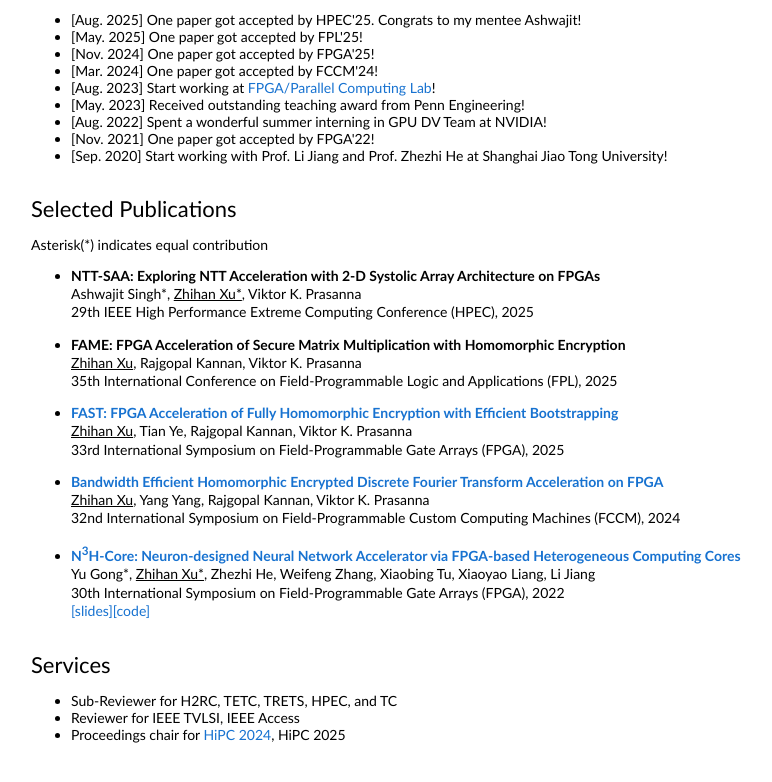
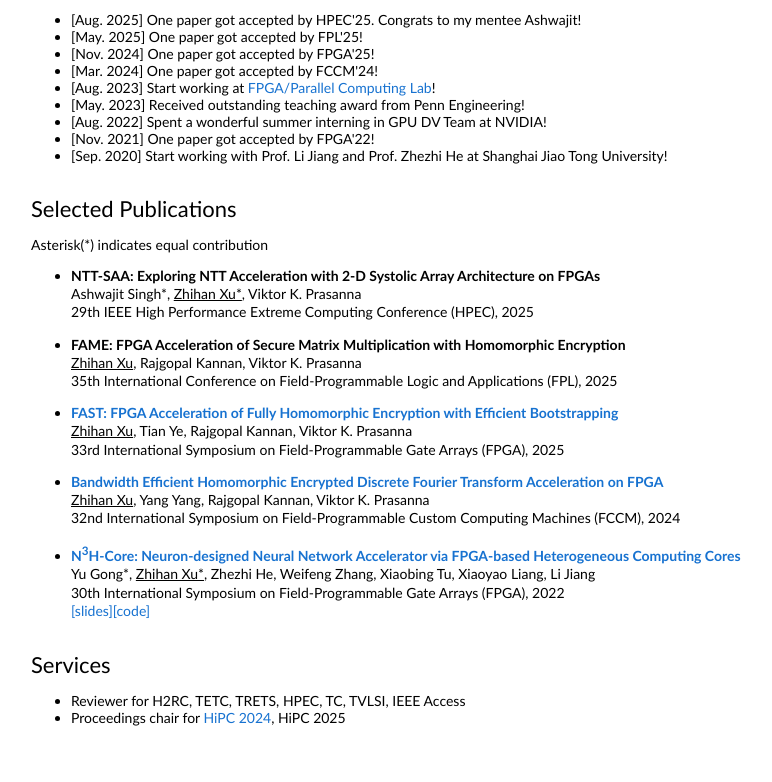
Before and after one commit to zhihanxu/zhihanxu.github.io, a plain HTML site: page index.html in a window 1280 px wide. Shown: the part 378-1160 px from the top of the page, without its empty margins (209-981 px from the left). Drawn offline with Linux system fonts and the light colour scheme.

Commit message:
08/28/2025

```diff
--- a/index.html
+++ b/index.html
@@ -189,8 +189,8 @@
             <table align="center" border="0" cellpadding="0" cellspacing="0" width="100%">
               <tbody>
                 <ul>
-                  <li> Sub-Reviewer for H2RC, TETC, TRETS, HPEC, and TC </li>
-                  <li> Reviewer for IEEE TVLSI, IEEE Access </li>
+                  <!-- <li> Sub-Reviewer for H2RC, TETC, TRETS, HPEC, and TC </li> -->
+                  <li> Reviewer for H2RC, TETC, TRETS, HPEC, TC, TVLSI, IEEE Access </li>
                   <li> Proceedings chair for <a href="https://www.hipc.org/">HiPC 2024</a>, HiPC 2025</li>
                 </ul>
               </tbody>
```
